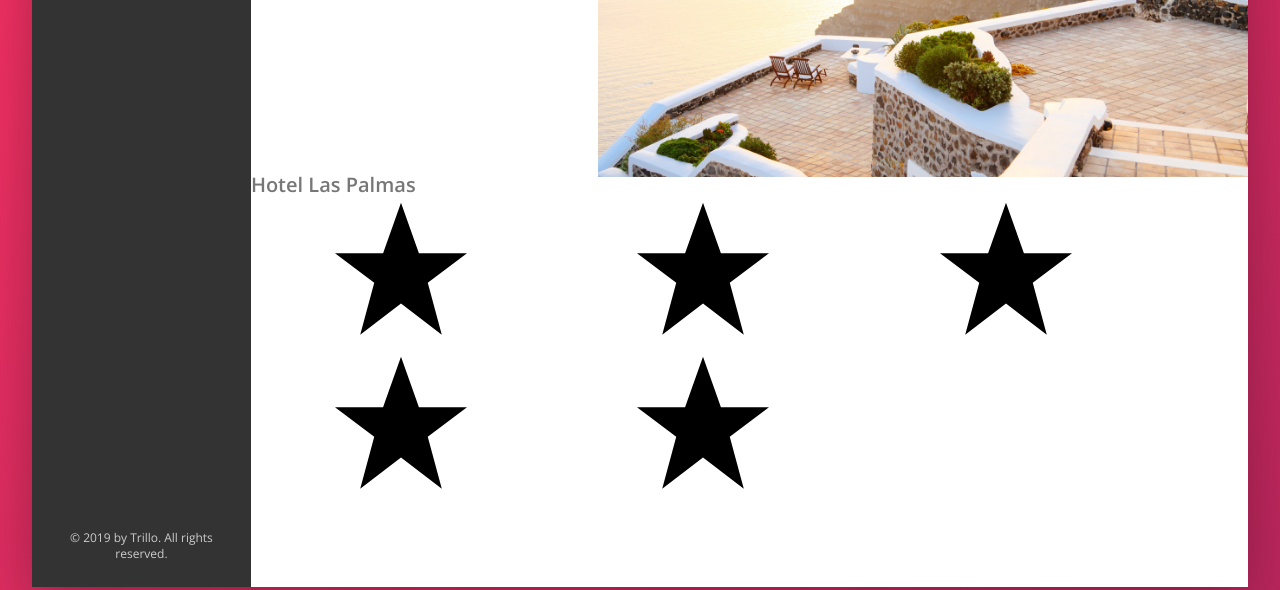
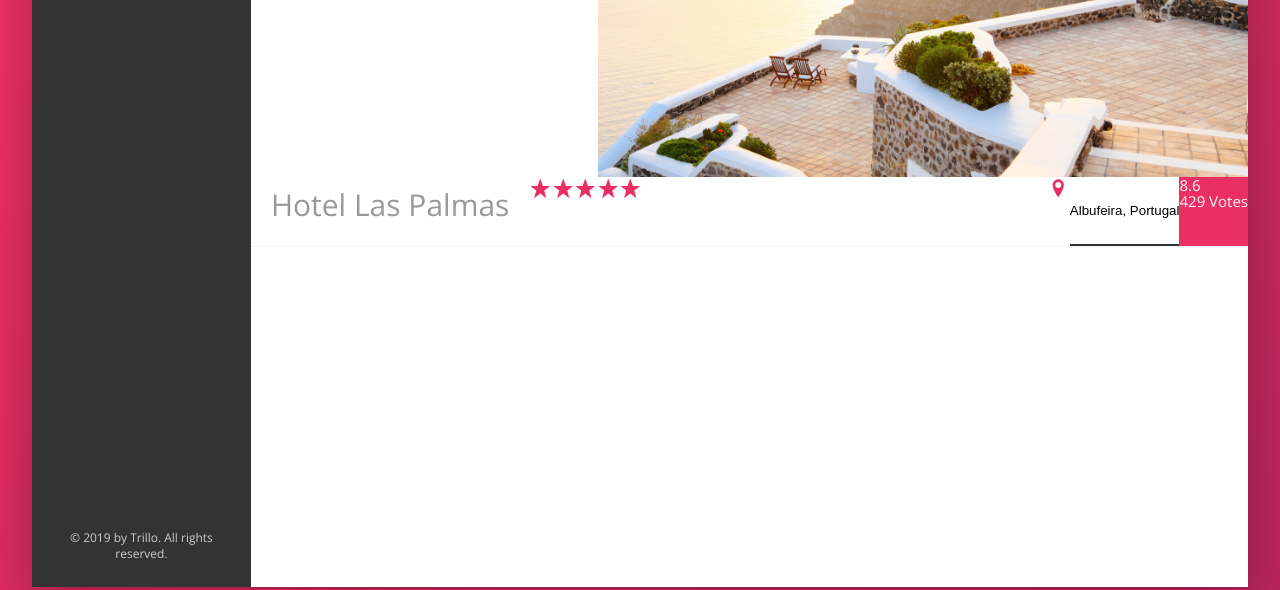
Before and after one commit to SCuvanov/Trillo, a website: page index.html in a window 1280 px wide. Shown: the part 363-953 px from the top of the page. Drawn offline with nearby package versions, Linux system fonts and the light colour scheme.

Commit message:
More additions to overview

```diff
--- a/index.html
+++ b/index.html
@@ -103,21 +103,33 @@
                 <div class="overview">
                     <h1 class="overview__heading">Hotel Las Palmas</h1>
                     <div class="overview__stars">
-                        <svg class="overview__stars--icon">
+                        <svg class="overview__icon-star">
                             <use xlink:href="img/sprite.svg#icon-star" />
                         </svg>
-                        <svg class="overview__stars--icon">
+                        <svg class="overview__icon-star">
                             <use xlink:href="img/sprite.svg#icon-star" />
                         </svg>
-                        <svg class="overview__stars--icon">
+                        <svg class="overview__icon-star">
                             <use xlink:href="img/sprite.svg#icon-star" />
                         </svg>
-                        <svg class="overview__stars--icon">
+                        <svg class="overview__icon-star">
                             <use xlink:href="img/sprite.svg#icon-star" />
                         </svg>
-                        <svg class="overview__stars--icon">
+                        <svg class="overview__icon-star">
                             <use xlink:href="img/sprite.svg#icon-star" />
                         </svg>
+                    </div>
+
+                    <div class="overview__location">
+                        <svg class="overview__icon-location">
+                            <use xlink:href="img/sprite.svg#icon-location-pin" />
+                        </svg>
+                        <button class="btn-inline">Albufeira, Portugal</button>
+                    </div>
+
+                    <div class="overview__rating">
+                        <div class="overview__rating-average">8.6</div>
+                        <div class="overview__rating-count">429 Votes</div>
                     </div>
                 </div>
             </main>
--- a/sass/components/_components.scss
+++ b/sass/components/_components.scss
@@ -200,3 +200,55 @@
     }
 
 }
+
+
+/*OVERVIEW*/
+
+.overview {
+    display: flex;
+    height: 7rem;
+
+    border-bottom: 1px solid var(--color-grey-light-2);
+
+    &__heading {
+        font-weight: 300;
+        font-size: 3rem;
+        color: var(--color-grey-dark-3);
+        margin: 2rem 2rem;
+    }
+
+    &__stars {
+        margin-right: auto;
+        display: flex;
+    }
+
+    &__icon-star,
+    &__icon-location {
+        height: 2.25rem;
+        width: 2.25rem;
+        fill: var(--color-primary);
+    }
+
+    &__location {
+        display: flex;
+    }
+
+    &__rating {
+        background-color: var(--color-primary);
+        color: var(--color-grey-light-1);
+        font-size: 1.5rem;
+
+        &-average {}
+
+        &-count {}
+
+    }
+}
+
+.btn-inline {
+    text-decoration: none;
+    border: none;
+    background: none;
+    //padding-bottom: 0.25rem;
+    border-bottom: 2px solid var(--color-grey-dark-1);
+}
```
Also changed, not shown: css/style.css.
